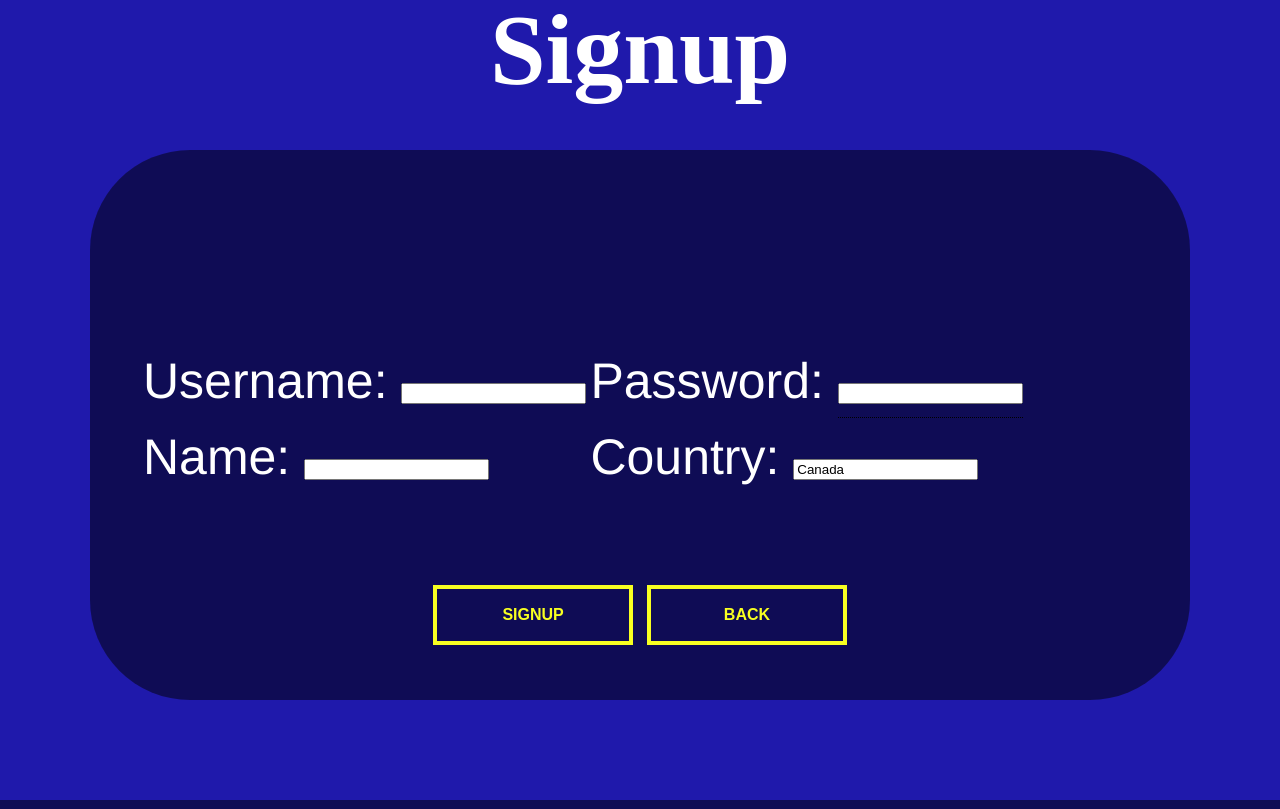
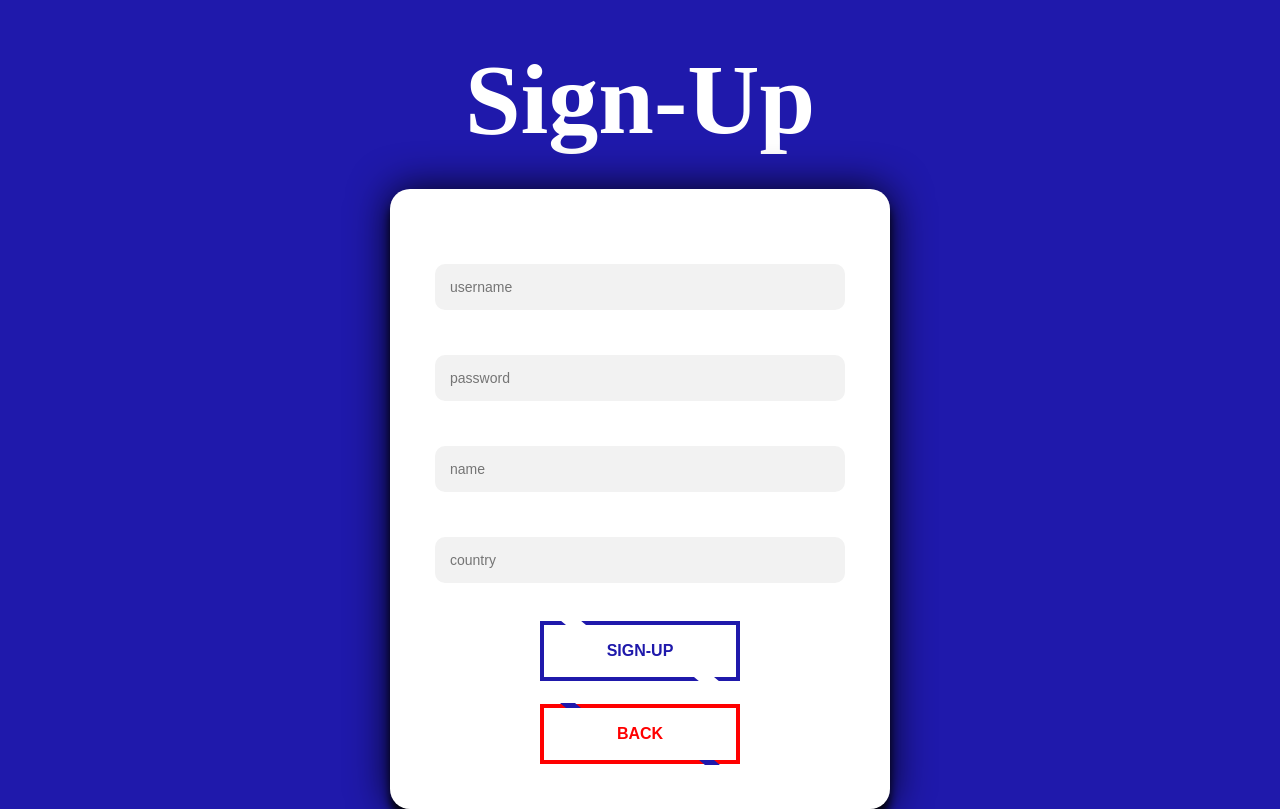
Before and after one commit to malinpho/jeoparty, a PHP site: page /signup.html in a window 1280 px wide; the page is wider, and only the part inside the window is pictured. Run offline with PHP 8.4, Linux system fonts and the light colour scheme.

Commit message:
signup page made pretty

```diff
--- a/signup.css
+++ b/signup.css
@@ -8,61 +8,64 @@
 	text-align: center;
 }
 
-.jeopardyaccount{
+
+h1 {
+	margin-top: 75px;
+	font-family: "CustomFont";
+}
+
+p{
+	font-family: "Arial";
+}
+
+.jeopardysignup{
 	font-family: "CustomFont";
 	src: url("./fonts/webfontkit-gyparody/gyparody-webfont.woff") format("woff");
 	font-size: 100px;
 	line-height: 1.428571429;
 	color: #FFFFFF;
 	height: 1em;
-	line-height: 1em;
+	line-height: 0.5em;
 }
 
-.backImg {
-	margin: 50px 50px 100px 50px;
-	display: flex;
-	align-items: center;
-	justify-content: center;
-	text-align: center;
-	color: white;
+.signuppage {
+  width: 5em;
+  padding: 5% 0 0;
+  margin: auto;
 }
 
-.leaderboardTable{
-	margin-top: 150px;
-	border-collapse: collapse;
-	width: 100%;
-	color: #ff8000;
-	text-align: center;
+.form {
+  position: relative;
+  background: #FFFFFF;
+  margin: 0 auto 100px;
+  padding: 45px;
+  text-align: center;
+  box-shadow: 0 0 40px 0 rgba(0, 0, 0, 0.9), 0 10px 10px 0 rgba(0, 0, 0, 0.9);
+  border-radius: 20px;
+}
+.form input {
+  outline: 0;
+  background: #f2f2f2;
+  width: 100%;
+  border: 0;
+  margin: 0 0 15px;
+  padding: 15px;
+  box-sizing: border-box;
+  font-size: 14px;
+  border-radius: 10px;
 }
 
-.signupboard {
-	width: 20em;
-	height: 9em;
-	background-color: rgba(0,0,0,0.5);
-	padding: 50px;
-	border-radius: 100px;
+.form .message {
+  margin: 15px 0 0;
+  color: #b3b3b3;
+  font-size: 12px;
 }
-
-.backButton {
-  display: inline-block;
-  border-radius: 4px;
-  background-color: #D69B00;
-  border: none;
-  text-align: center;
-  font-size: 20px;
-  padding: 1em;
-  width: 15%;
-  transition: all 0.5s;
-  cursor: pointer;
-  margin: 5px;
-  vertical-align: middle;
+.form .message a {
+  color:#1F19AB;
+  text-decoration: none;
 }
 
 .passwordToolTip {
-	position: relative;
- 	display: inline-block;
- 	border-bottom: 1px dotted black; /* If you want dots under the hoverable text */
-
 }
 
 .passwordToolTip .passwordToolTipText {
@@ -72,16 +75,12 @@
 	color: #fff;
 	text-align: center;
 	padding: 5px 5px;
-	border-radius: 6px;
-	font-size: 10px;
-
-
+	border-radius: 10px;
+	font-size: 20px;
 	position: absolute;
 	z-index: 1;
 	top: 20px;
 	left: 105%;
-
-
 }
 
 .passwordToolTip:hover .passwordToolTipText {
@@ -90,5 +89,4 @@
 
 .signupFormTable {
 	text-align: left;
-
 }
--- a/signup.html
+++ b/signup.html
@@ -13,60 +13,23 @@
 
 </head>
 <body>
-	<div class=jeopardyaccount>
-		<h1 class="animated jackInTheBox">Signup</h1>
-	</div>
+	<div class=jeopardysignup>
+		<h1>Sign-Up</h1>
 
-	<div class="backImg">
-		<div class="signupboard">
-
-			<form class = "signupForm" >
-				<br><br>
-				<table class="signupFormTable">
-					<tr>
-						<td>
-
-								<label for="username">Username:</label>
-
-								<input type="text" id="username" name="username" required>
-
-
-						</td>
-						<td>
-							<label for="password">Password:</label>
-							<div class="passwordToolTip">
-								<input type="password" id="password" name="password" required>
-								<span class="passwordToolTipText">Passwords must be between 6 and 20 characters, and contain at least one number.</span>
-							</div>
-						</td>
-
-					</tr>
-
-					<tr>
-						<td>
-
-								<label for="name">Name:</label>
-								<input type="text" id="name" name="name" required>
-
-						</td>
-						<td>
-							<label for="country">Country:</label>
-							<input type="text" id="country" name="country" value="Canada" required>
-						</td>
-					</tr>
-
-
-
-				</table>
-
-
-
-
-
-			<br>
-			<input class="slickButton" type="button" onclick="signup()" value="Signup"/>
-			<input class="slickButton" type="button" onclick="window.location.href = 'homepage.html';" value="Back"/>
-			</form>
+		<div class="signuppage">
+			<div class="form">
+				<form class="signup-form">
+					<input type="text" placeholder="username"/>
+					<div class="passwordToolTip">
+						<input type="password" id="password" name="password" required placeholder="password">
+						<span class="passwordToolTipText">Passwords must be between 6 and 20 characters, and contain at least one number.</span>
+					</div>
+					<input type="text" placeholder="name"/>
+					<input type="text" placeholder="country"/>
+					<button class="slickButton" id="loginButton">Sign-UP</button>
+					<button class="slickButton" id="slickButtonLogout" onclick="window.location.href = 'homepage.html';">Back</button>
+				</form>
+			</div>
 		</div>
 	</div>
 
```
